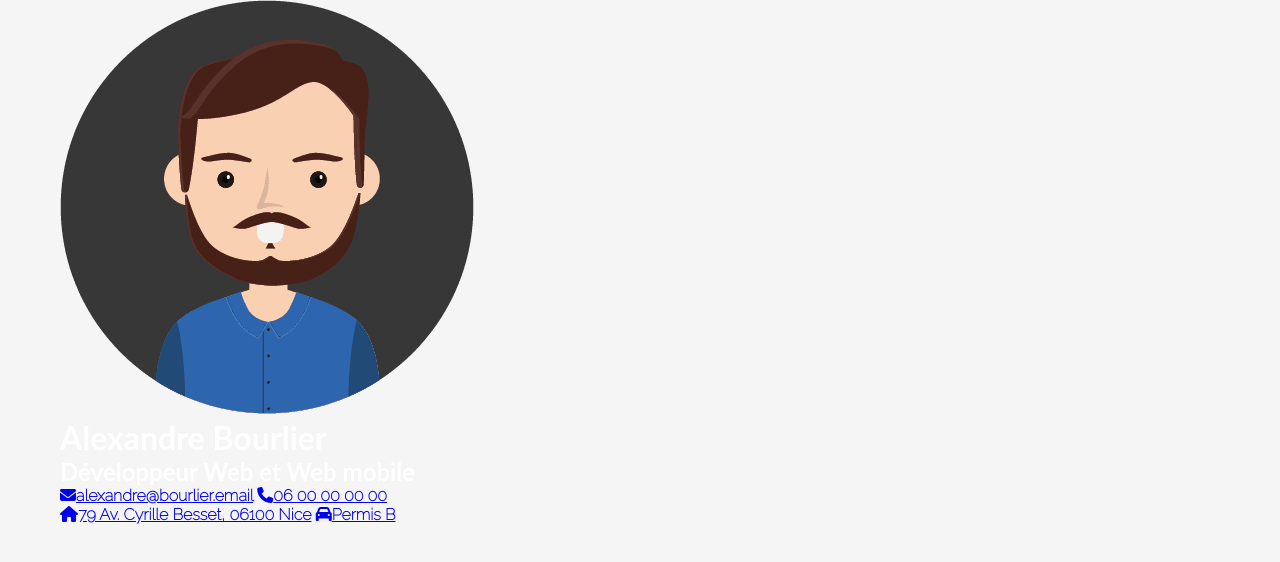
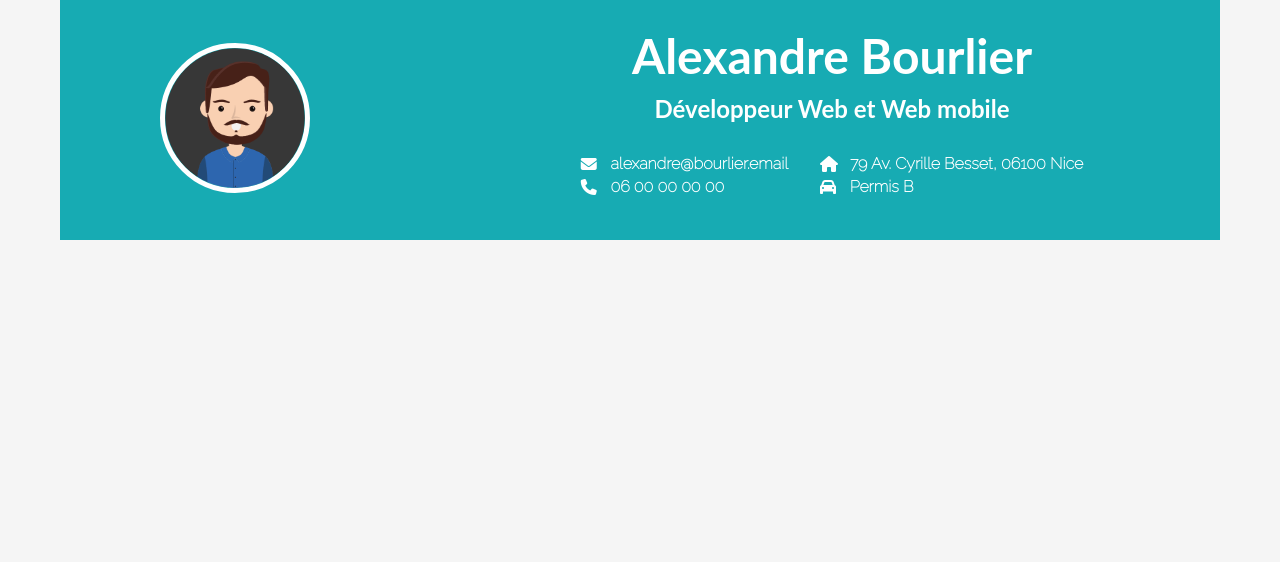
Before and after one commit to Alexdessine/cv-cef, a plain HTML site: page index.html in a window 1280 px wide. Drawn offline with Linux system fonts and the light colour scheme.

Commit message:
Mise en page header avec style

```diff
--- a/assets/css/style.css
+++ b/assets/css/style.css
@@ -24,6 +24,14 @@
     box-sizing: border-box;
 }
 
+/* Ajout de la police Raleway pour le contenu */
+html{
+    font-family: 'Raleway', sans-serif;
+    font-weight: bold;
+    color: var(--text);
+    font-size: 100%;
+}
+
 /* Ajout de la police Lato pour les titres */
 h1, h2, h3{
     font-family: 'Lato', sans-serif;
@@ -34,18 +42,16 @@ h1, h2{
     color: var(--white);
 }
 
+h1{
+    font-size: 3em;
+}
+
 /* Mise en place de la couleur pour les titre h3 */
 h3{
     color: var(--blue);
 }
 
-/* Ajout de la police Raleway pour le contenu */
-html{
-    font-family: 'Raleway', sans-serif;
-    font-weight: bold;
-    color: var(--text);
-    font-size: 100%;
-}
+
 
 body{
     max-width: 1160px;
@@ -54,3 +60,70 @@ body{
     background-color: var(--grey-2);
     font-size: 1rem;
 }
+
+header{
+    display: flex;
+    flex-wrap: wrap;
+    flex-direction: column;
+    justify-content: center;
+    align-items: space-around;
+    flex-basis: 50%;
+    max-width: 1160px;
+    width: 100%;
+    height: 240px;
+    background-color: var(--blue);
+    padding: 0 100px;
+}
+
+
+header .picture{
+    max-width: 1160px;
+    width: 40%;
+}
+
+
+header img{
+    width: 150px;
+    height: 150px;
+    border: solid 5px var(--white);
+    border-radius: 50%;
+    object-fit: contain;
+}
+
+header img:hover{
+    cursor: zoom-in;
+}
+
+header .identite{
+    display: flex;
+    flex-direction: column;
+    align-items: center;
+    max-width: 1160px;
+    width: 60%;
+    gap: 10px;
+    padding-bottom: 15px;
+}
+
+header nav{
+    display: flex;
+    flex-wrap: wrap;
+    flex: 2 2 50%;
+    gap: 8px 32px;
+    margin-top: 20px;
+}
+
+header nav a {
+    flex: 0 0 50%;
+    display: flex;
+    align-items: center;
+    gap: .6rem;
+    line-height: 1.4;
+    color: var(--white);
+    text-decoration: none;
+}
+
+header nav a i {
+    width: 1.25em;
+    display: inline-flex;
+    justify-content: center;
+}
--- a/index.html
+++ b/index.html
@@ -10,7 +10,7 @@
     <body>
         <header>
             <div class="picture">
-                <img src="./assets/img/profil.png" alt="Photo de profil">
+                <a href="./assets/img/profil.png"><img src="./assets/img/profil.png" alt="Photo de profil"></a>
             </div>
             <div class="identite">
                 <h1>Alexandre Bourlier</h1>
```
